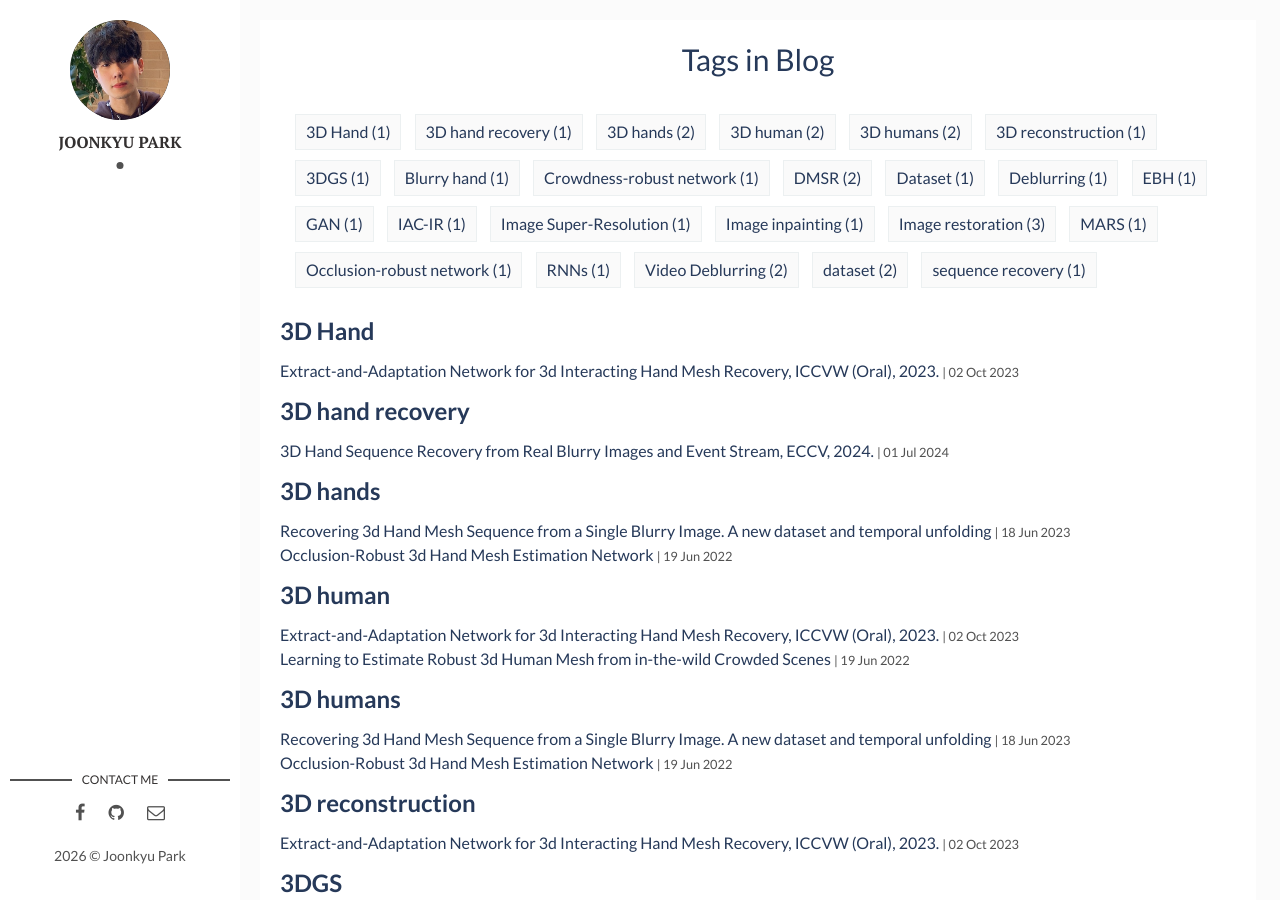
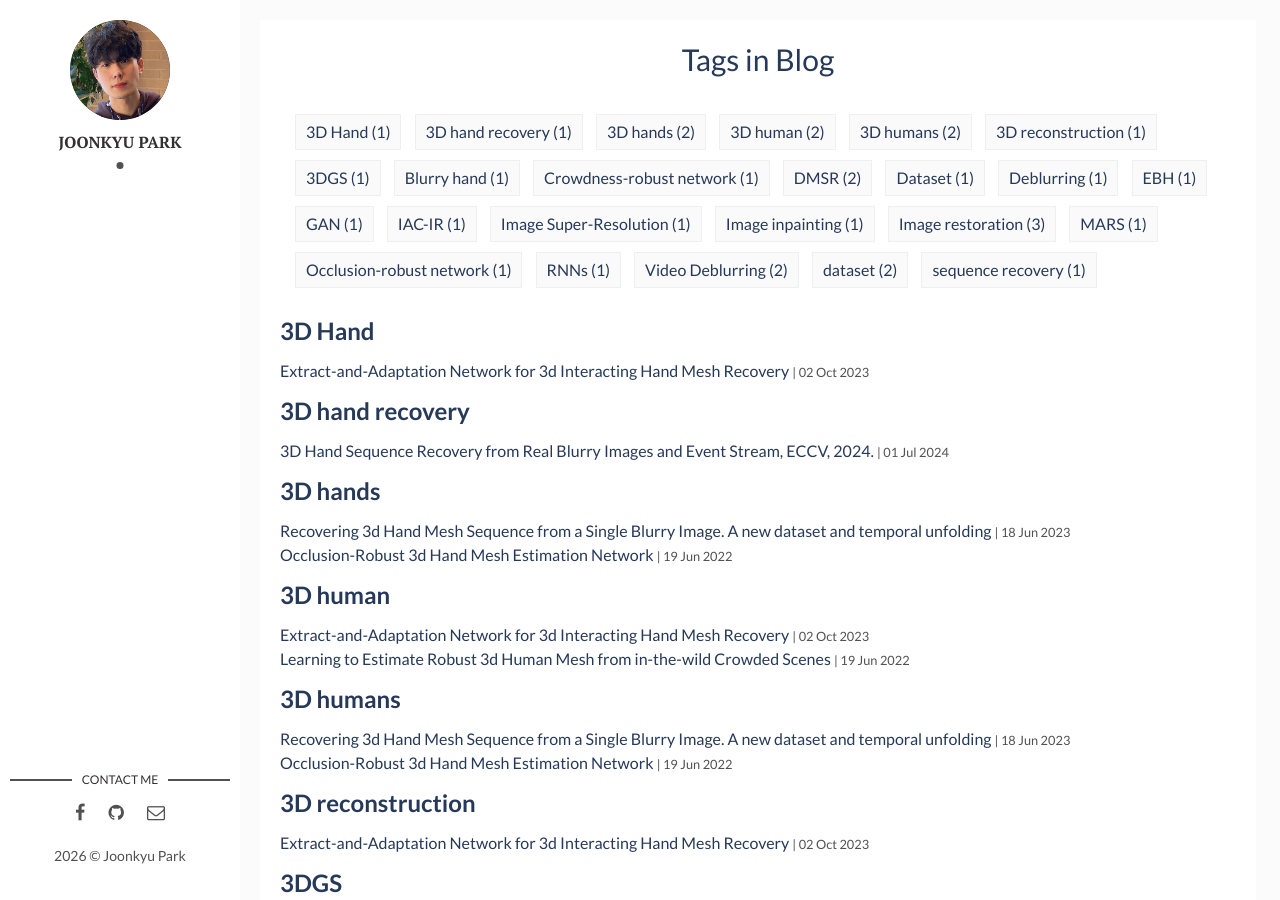
Before and after one commit to jkpark08/jkpark08.github.io, a Jekyll site: the page built from tags.html, in a window 1280 px wide and 900 px high. Built offline with Jekyll 4.4.1, drawn with Linux system fonts in a browser that asks for light colours.

Commit message:
Update 2023-10-02-eanet.markdown

```diff
--- a/_posts/2023-10-02-eanet.markdown
+++ b/_posts/2023-10-02-eanet.markdown
@@ -1,6 +1,6 @@
 ---
 layout: post
-title: Extract-and-Adaptation Network for 3d Interacting Hand Mesh Recovery, ICCVW (Oral), 2023.
+title: Extract-and-Adaptation Network for 3d Interacting Hand Mesh Recovery
 authors: <strong>Joonkyu Park*</strong>, Daniel Sungho Jung*, Gyeongsik Moon*, and Kyoung Mu Lee.
 date: 2023-10-02 13:32:20 +0300
 description:  ICCVW (Oral), 2023. # Add post description (optional)
```
